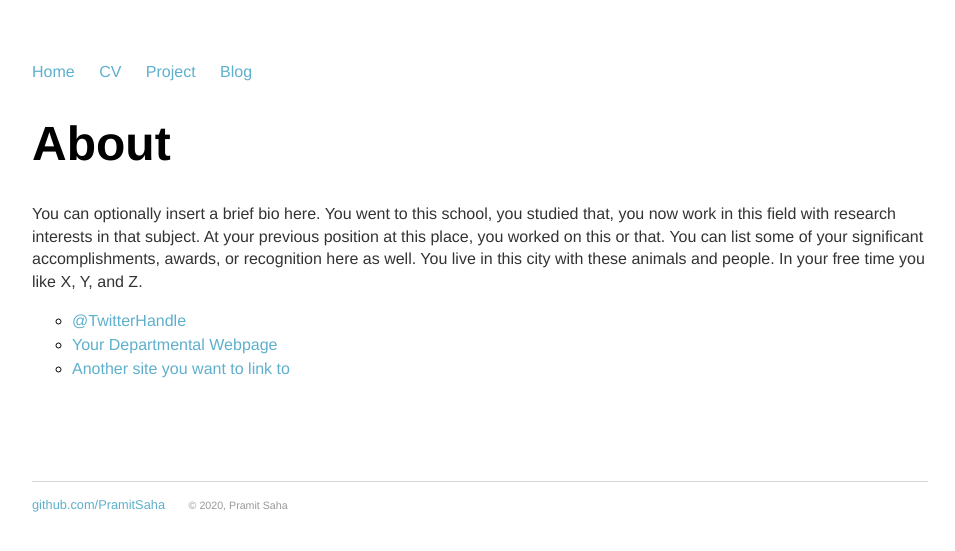
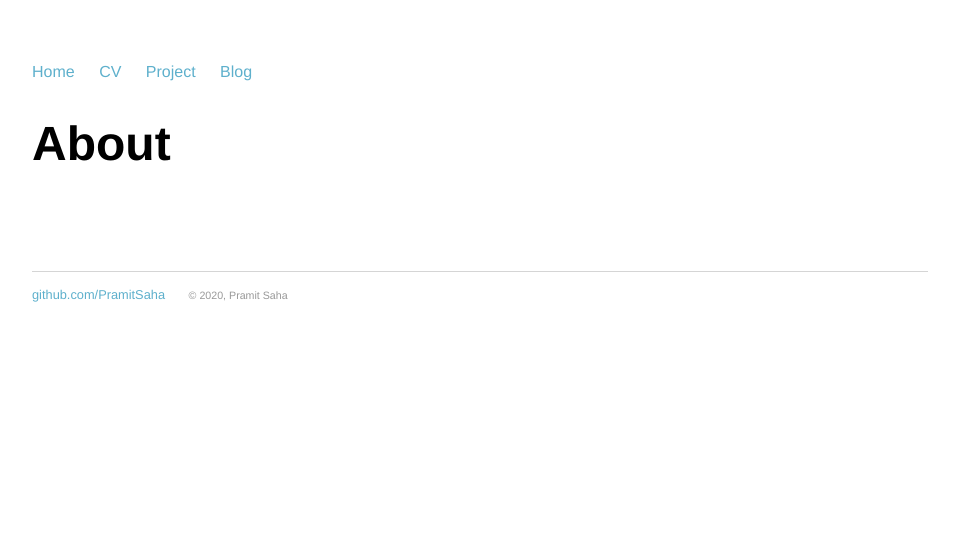
Before and after one commit to PramitSaha/PramitSaha.github.io, a Jekyll site: the page built from about/index.html, in a window 1280 px wide. Shown: the top 551 px of the page, without its empty margins (160-1115 px from the left). Built offline with Jekyll 4.4.1, drawn with Linux system fonts in a browser that asks for light colours.

Commit message:
Update index.html

```diff
--- a/about/index.html
+++ b/about/index.html
@@ -5,11 +5,6 @@
 
 		<div class="about">
 			<h1>About</h1>
-			<p>You can optionally insert a brief bio here. You went to this school, you studied that, you now work in this field with research interests in that subject. At your previous position at this place, you worked on this or that. You can list some of your significant accomplishments, awards, or recognition here as well. You live in this city with these animals and people. In your free time you like X, Y, and Z.</p>
+			<p></p>
 
-			<ul class="contacts">
-				<li><a href="#">@TwitterHandle</a></li>
-				<li><a href="#">Your Departmental Webpage</a></li>
-				<li><a href="#">Another site you want to link to</a></li>
-				</ul>
 		</div>
```
